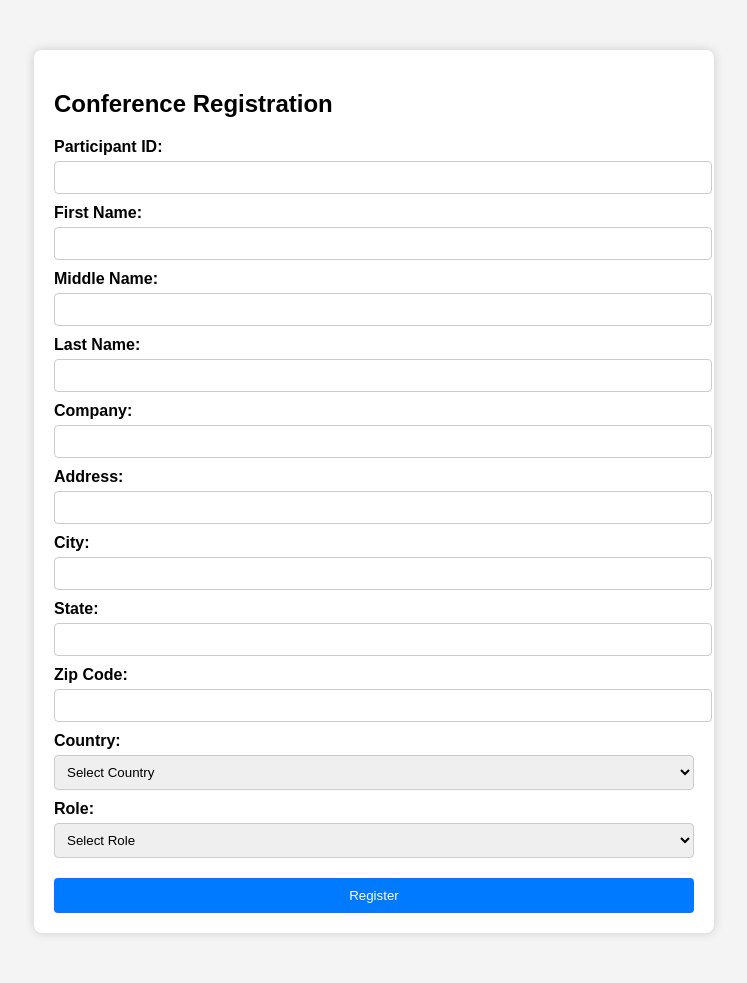
After one commit to hollywoodchase/FlaskDemo, a Flask app: page /register in a window 1280 px wide. The commit adds this page. Shown: the whole page, without its empty margins (266-1013 px from the left). Run offline with Flask 3, Linux system fonts and the light colour scheme.

Commit message:
added register UI page

```diff
--- a/app.py
+++ b/app.py
@@ -66,5 +66,9 @@ def sessions():
     cursor.close()
     return render_template('sessions.html', sessions=sessions)
 
+@app.route('/register', methods=['GET'])
+def register():
+    return render_template('register.html')
+
 if __name__ == '__main__':
     app.run(debug=True)
--- a/templates/index.html
+++ b/templates/index.html
@@ -36,6 +36,7 @@
         <a href="/credit_cards">Credit Cards</a>
         <a href="/rooms">Rooms</a>
         <a href="/sessions">Sessions</a>
+        <a href="/register">Register</a>
     </nav>
 
     <div>
--- /dev/null
+++ b/templates/register.html
@@ -0,0 +1,102 @@
+<!DOCTYPE html>
+<html lang="en">
+<head>
+    <meta charset="UTF-8">
+    <meta name="viewport" content="width=device-width, initial-scale=1.0">
+    <title>Registration Form</title>
+    <style>
+        body {
+            font-family: Arial, sans-serif;
+            background-color: #f4f4f4;
+            margin: 0;
+            padding: 0;
+        }
+        .container {
+            width: 50%;
+            margin: 50px auto;
+            background: white;
+            padding: 20px;
+            border-radius: 8px;
+            box-shadow: 0px 0px 10px 0px #ccc;
+        }
+        label {
+            display: block;
+            margin-top: 10px;
+            font-weight: bold;
+        }
+        input, select {
+            width: 100%;
+            padding: 8px;
+            margin-top: 5px;
+            border: 1px solid #ccc;
+            border-radius: 4px;
+        }
+        button {
+            margin-top: 20px;
+            padding: 10px;
+            width: 100%;
+            background-color: #007bff;
+            color: white;
+            border: none;
+            border-radius: 4px;
+            cursor: pointer;
+        }
+        button:hover {
+            background-color: #0056b3;
+        }
+    </style>
+</head>
+<body>
+
+    <div class="container">
+        <h2>Conference Registration</h2>
+        <form>
+            <label for="participant_id">Participant ID:</label>
+            <input type="text" id="participant_id" name="participant_id">
+
+            <label for="first_name">First Name:</label>
+            <input type="text" id="first_name" name="first_name">
+
+            <label for="mid_name">Middle Name:</label>
+            <input type="text" id="mid_name" name="mid_name">
+
+            <label for="last_name">Last Name:</label>
+            <input type="text" id="last_name" name="last_name">
+
+            <label for="company">Company:</label>
+            <input type="text" id="company" name="company">
+
+            <label for="address1">Address:</label>
+            <input type="text" id="address1" name="address1">
+
+            <label for="city">City:</label>
+            <input type="text" id="city" name="city">
+
+            <label for="state">State:</label>
+            <input type="text" id="state" name="state">
+
+            <label for="zip">Zip Code:</label>
+            <input type="text" id="zip" name="zip">
+
+            <label for="country_id">Country:</label>
+            <select id="country_id" name="country_id">
+                <option value="">Select Country</option>
+                <option value="1">USA</option>
+                <option value="2">Canada</option>
+                <option value="3">UK</option>
+            </select>
+
+            <label for="role_id">Role:</label>
+            <select id="role_id" name="role_id">
+                <option value="">Select Role</option>
+                <option value="1">Attendee</option>
+                <option value="2">Speaker</option>
+                <option value="3">Organizer</option>
+            </select>
+
+            <button type="submit">Register</button>
+        </form>
+    </div>
+
+</body>
+</html>
```
Also changed, not shown: 1 other file.
